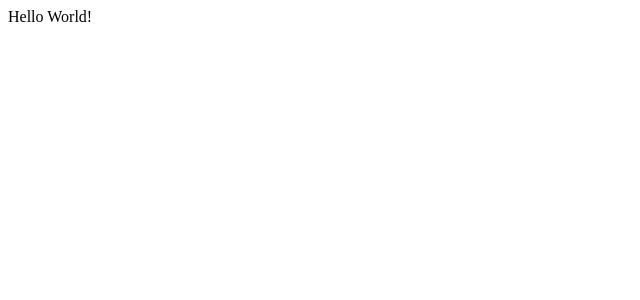
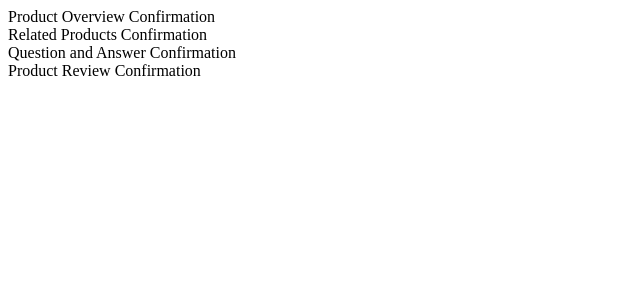
Before and after one commit to FEC-Team-Mythos/Atelier-ECommerce, a React app: page / in a window 1280 px wide. Shown: the top 300 px of the page, without its empty margins (0-640 px from the left). Built offline with nearby package versions, Linux system fonts and the light colour scheme; the HTML template or start-up script is replaced by a standard one.

Commit message:
Folder restructure for backbone of each widget incorporated to the index.js

```diff
--- /dev/null
+++ b/client/src/ProductOverview/ProductOverview.jsx
@@ -0,0 +1,11 @@
+import React from 'react';
+
+const ProductOverview = () => {
+  return (
+    <div>
+      Product Overview Confirmation
+    </div>
+  )
+}
+
+export default ProductOverview;
--- /dev/null
+++ b/client/src/QuestionsAndAnswers/QuestionsAndAnswers.jsx
@@ -0,0 +1,9 @@
+const QuestionsAndAnswers = () => {
+  return (
+    <div>
+      Question and Answer Confirmation
+    </div>
+  )
+}
+
+export default QuestionsAndAnswers;
--- /dev/null
+++ b/client/src/RelatedProducts/RelatedProducts.jsx
@@ -0,0 +1,9 @@
+const RelatedProducts = () => {
+  return (
+    <div>
+      Related Products Confirmation
+    </div>
+  )
+}
+
+export default RelatedProducts;
--- /dev/null
+++ b/client/src/Reviews/Reviews.jsx
@@ -0,0 +1,11 @@
+import React from 'react';
+
+const Reviews = () => {
+  return (
+    <div>
+      Product Review Confirmation
+    </div>
+  )
+}
+
+export default Reviews;
--- a/client/src/index.jsx
+++ b/client/src/index.jsx
@@ -1,11 +1,20 @@
 import React, { useState, useEffect } from 'react';
 import { createRoot } from 'react-dom/client';
+import ProductOverview from './ProductOverview/ProductOverview.jsx';
+import QuestionsAndAnswers from './QuestionsAndAnswers/QuestionsAndAnswers.jsx';
+import RelatedProducts from './RelatedProducts/RelatedProducts.jsx';
+import Reviews from './Reviews/Reviews.jsx';
+
+
 
 const App = () => {
   return (
-    <div>
-      Hello World!
-    </div>
+    <>
+      <ProductOverview />
+      <RelatedProducts />
+      <QuestionsAndAnswers />
+      <Reviews />
+    </>
   )
 }
 
```
Also changed, not shown: 2 other files (tests, documents, lock files or other folders).
